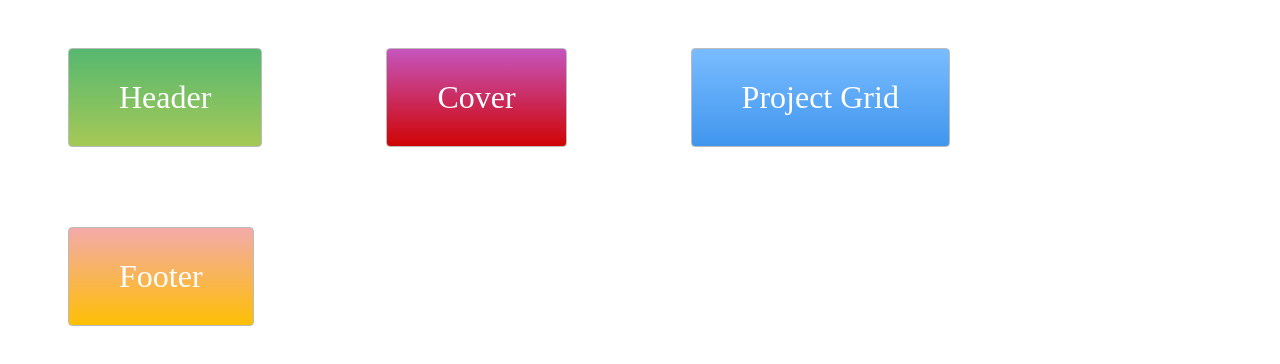
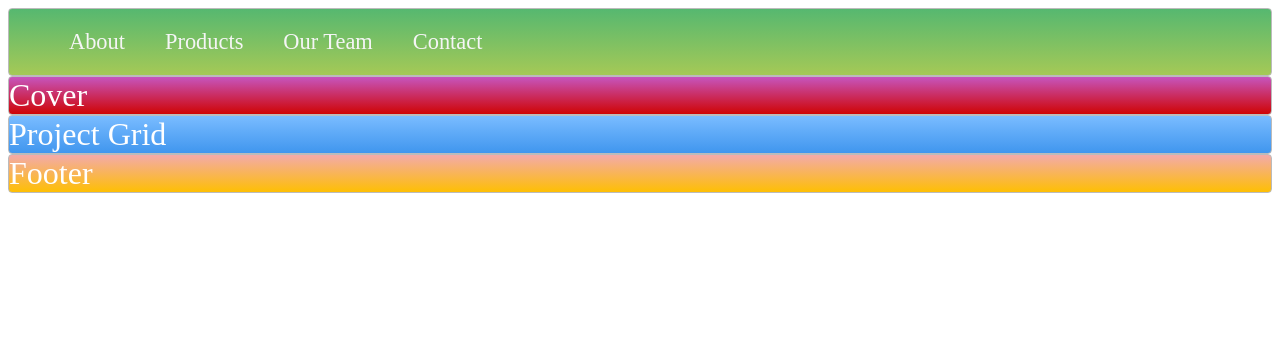
Before and after one commit to Marcin-podgorski93/Demo-layout, a plain HTML site: page index.html in a window 1280 px wide. Drawn offline with Linux system fonts and the light colour scheme.

Commit message:
navigation

```diff
--- a/index.html
+++ b/index.html
@@ -5,7 +5,14 @@
   <link rel="stylesheet" type="text/css" href="./style.css">
 </head>
 <body>
-  <div class="zone green">Header</div>
+  <nav class="zone green">
+    <ul class="main-nav">
+      <li><a href="">About</a></li>
+      <li><a href="">Products</a></li>
+      <li><a href="">Our Team</a></li>
+      <li class="push"><a href="">Contact</a></li>
+    </ul>
+  </nav>
   <div class="zone red">Cover</div>
   <div class="zone blue">Project Grid</div>
   <div class="zone yellow">Footer</div>
--- a/style.css
+++ b/style.css
@@ -1,8 +1,8 @@
 .zone {
-    padding:30px 50px;
-    margin:40px 60px;
+    /* padding:30px 50px;
+    margin:40px 60px; */
     cursor:pointer;
-    display:inline-block;
+    /* display:inline-block; */
     color:#FFF;
     font-size:2em;
     border-radius:4px;
@@ -16,6 +16,25 @@
     -o-box-shadow:rgba(0,0,0,0.8) 0px 5px 15px, inset rgba(0,0,0,0.15) 0px -10px 20px;
     box-shadow:rgba(0,0,0,0.8) 0px 5px 15px, inset rgba(0,0,0,0.15) 0px -10px 20px;
 }
+
+/* Navigation bar */
+
+.main-nav {
+    display: flex;
+    list-style: none;
+    font-size: 0.7em;
+    margin: 0;
+}
+
+li {
+    padding: 20px;
+}
+
+a {
+    color: #f5f5f6;
+    text-decoration: none;
+}
+
 
 /*https://paulund.co.uk/how-to-create-shiny-css-buttons*/
 /***********************************************************************
```
